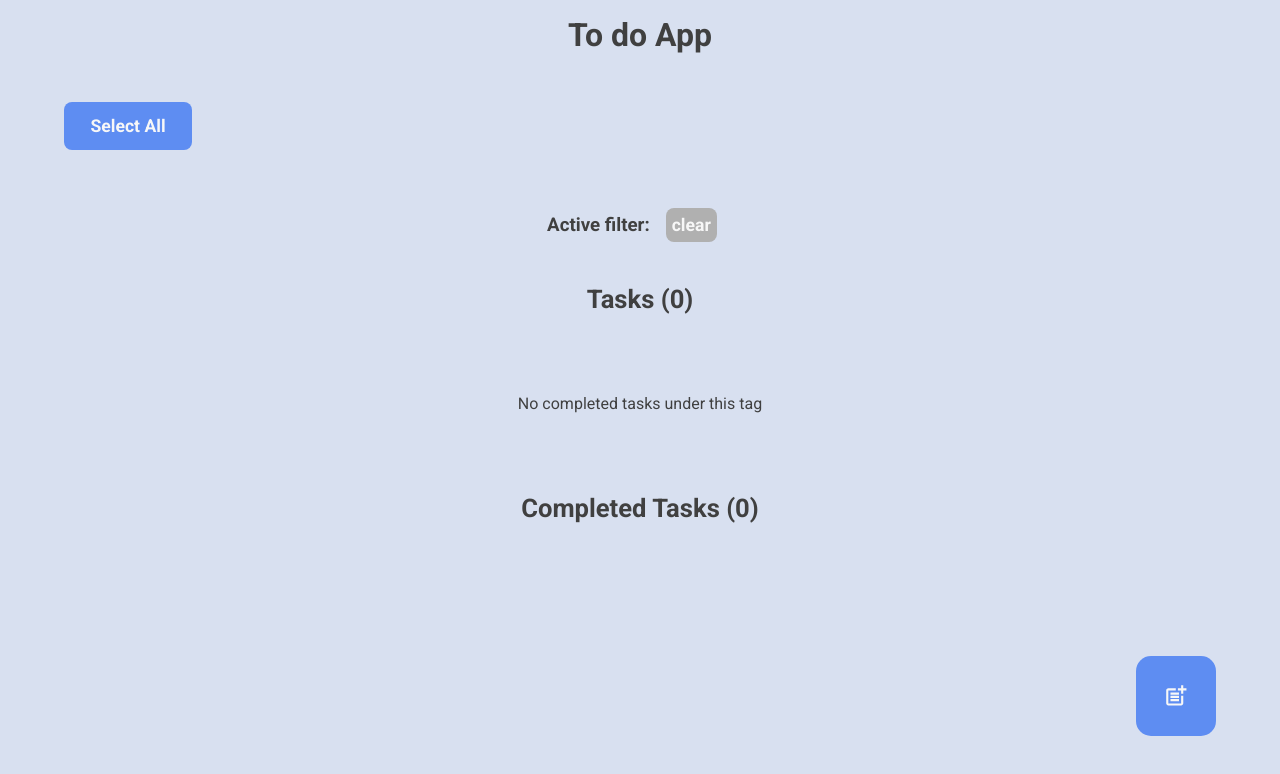
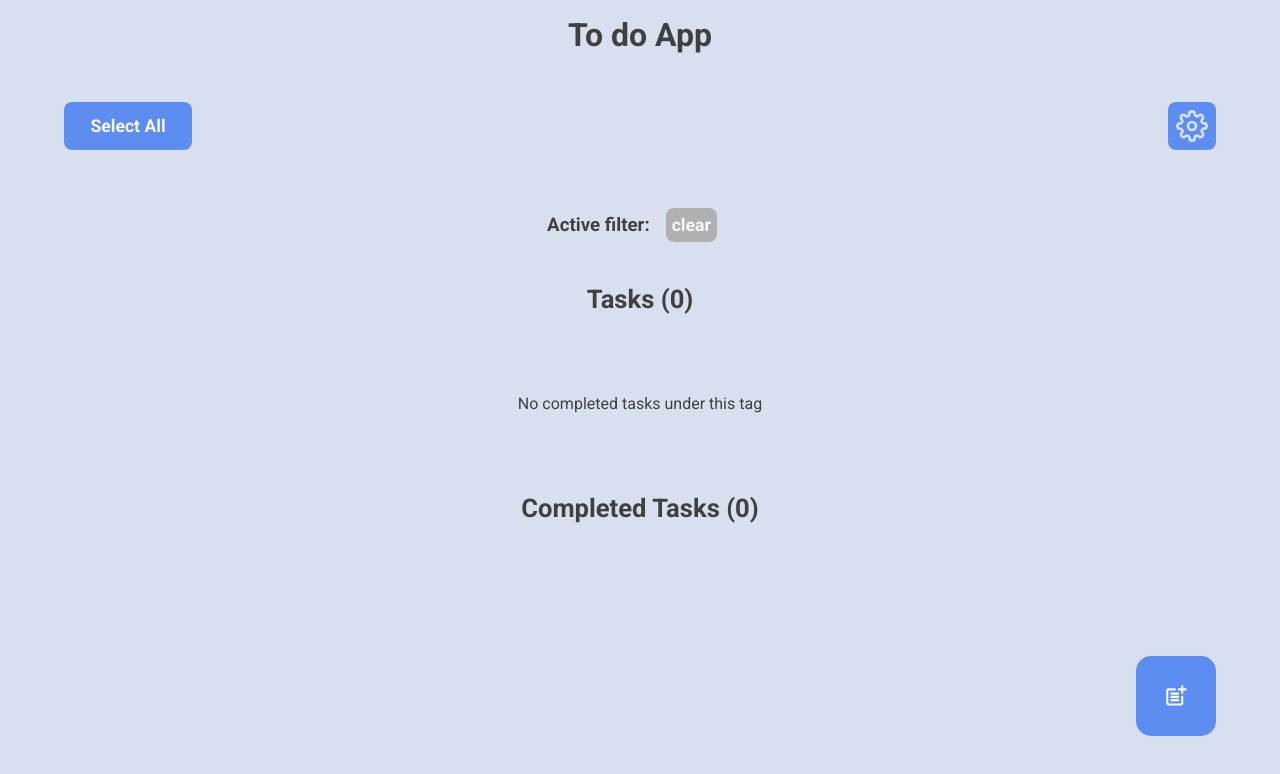
Before and after one commit to Stefanocalo/to-do-app, a React (Create React App) app: page / in a window 1280 px wide. Shown: the top 774 px of the page. Built offline with nearby package versions, Linux system fonts and the light colour scheme.

Commit message:
Add setting panel

```diff
--- a/src/features/Button/SelectAllOption.jsx
+++ b/src/features/Button/SelectAllOption.jsx
@@ -17,13 +17,13 @@ export const SelectAllOption = ({nSelected}) => {
          if(todo.isSelected) {
             if(status !== 'setas'){
                 if(filterTerm === 'all') {
-                   dispatch(updateTodo({
+                 todo.isSelected === true && dispatch(updateTodo({
                     ...todo,
                     status,
                     isSelected: false
                    }))
-                } else if(todo.tag.toLowerCase() === filterTerm) {
-                    dispatch(updateTodo({
+                } else if(filterTerm !== 'all' && todo.tag.toLowerCase() === filterTerm) {
+                    todo.isSelected === true && dispatch(updateTodo({
                         ...todo,
                         status,
                         isSelected: false
--- a/src/features/Button/SelectButton.jsx
+++ b/src/features/Button/SelectButton.jsx
@@ -16,9 +16,7 @@ export const SelectButton = () => {
         dispatch(setFilterTerm(filter));
     }, [filter])
 
-    useEffect(() => {
-        setFilter(filterTerm);
-    }, [filterTerm])
+
 
     return(
         <SelectionB
--- /dev/null
+++ b/src/features/OptionGeneral/OptionGeneral.jsx
@@ -0,0 +1,46 @@
+import React, { useState } from "react";
+import { Modal, SettingContainer, Close, SettingBar, IconsContainer} from "../../style";
+
+import {AiOutlineTags} from 'react-icons/ai';
+import {HiOutlineColorSwatch} from 'react-icons/hi';
+
+
+
+
+export const OptionGeneral = ({optionActive, setOptionActive }) => {
+
+    const [themesTab, setThemesTab] = useState(false);
+    const [tagTab, setTagTab] = useState(false);
+
+
+
+
+
+
+    const top = optionActive ? 0 : 1000;
+    const opacity = optionActive ? 1 : 0
+
+    return(
+        <Modal onClick={() => setOptionActive(false)} style={{opacity: opacity, top: top, alignItems: 'flex-end'}}>
+           <SettingContainer>
+                <div style={{display: 'flex', justifyContent: 'flex-end'}}>
+                    <Close onClick={() => setOptionActive(false)} >X</Close>
+                </div>
+
+
+                <SettingBar >
+                    <IconsContainer>
+                        <AiOutlineTags fontSize='1.6rem'/>
+                        <p>Tags</p>
+                    </IconsContainer>
+                    <IconsContainer>
+                        <HiOutlineColorSwatch  fontSize='1.6rem'/>
+                        <p>Themes</p>
+                    </IconsContainer >
+
+                </SettingBar>
+
+           </SettingContainer>
+        </Modal>
+    )
+}
--- a/src/features/TodoOptions/TodoOptions.jsx
+++ b/src/features/TodoOptions/TodoOptions.jsx
@@ -1,18 +1,21 @@
 import React, {useState, useEffect} from "react";
 import { useDispatch } from "react-redux";
-import { ButtonP, OptionWrapper, ButtonAdd, Close} from "../../style";
+import { ButtonP, OptionWrapper, ButtonAdd, OptionContainer} from "../../style";
 import { SelectButton } from "../Button/SelectButton";
 import { TodoForm } from "../TodoForm/TodoForm";
 import {MdPostAdd} from 'react-icons/md';
 import { useSelector } from "react-redux";
 import { updateTodo } from "../../app/todoSlice";
 import { SelectAllOption } from "../Button/SelectAllOption";
+import {FiSettings} from 'react-icons/fi';
+import { OptionGeneral } from "../OptionGeneral/OptionGeneral";
 
 export const TodoOptions = () => {
 
     const [form, setForm] = useState(false);
     const [selectAllActive, setSelectAllActive] = useState(false);
     const [nSelected,setNSelected] = useState(0);
+    const [optionActive, setOptionActive] = useState(false);
 
     const todos = useSelector(state => state.todo.todolist);
     const filterTerm = useSelector(state => state.todo.filterTerm);
@@ -27,13 +30,15 @@ export const TodoOptions = () => {
                     ...todo,
                     isSelected: actionPayload
                 }))
-            } else {
+            } else if(filterTerm !== 'all'){
                 if(todo.tag.toLowerCase() === filterTerm) {
                     dispatch(updateTodo({
                         ...todo,
                         isSelected: actionPayload
                     }))
                 }
+            } else {
+                return
             }
         })
     };
@@ -50,7 +55,6 @@ export const TodoOptions = () => {
     },[todos])
 
 
-
     return(
         <OptionWrapper>
             <ButtonP role='button' onClick={() => handleSelectAll()}>{nSelected > 0 ? `${nSelected} selected X` : 'Select All'}</ButtonP>
@@ -58,6 +62,10 @@ export const TodoOptions = () => {
             {todos?.filter(todo => todo.isSelected).length === 0 && <SelectButton />}
             {todos?.filter(todo => todo.isSelected).length > 0 && <SelectAllOption nSelected={nSelected}/>}
             <TodoForm form={form} setForm={setForm}/>
+            <OptionContainer role='button' onClick={() => setOptionActive(true)} >
+                <FiSettings />
+            </OptionContainer >
+            <OptionGeneral optionActive={optionActive} setOptionActive={setOptionActive} />
         </OptionWrapper>
     )
 }
--- a/src/style.js
+++ b/src/style.js
@@ -1,5 +1,6 @@
 import styled from "@emotion/styled";
 import { keyframes } from "@emotion/react";
+import { pureFinalPropsSelectorFactory } from "react-redux/es/connect/selectorFactory";
 
 
 export const Main = styled.div`
@@ -295,6 +296,7 @@ export const TodoFeedContainer = styled.div`
     align-items: center;
     width: 100vw;
     min-height: 90vh;
+    overflow: hidden;
 `;
 
 export const DetailContainer = styled.div`
@@ -303,3 +305,64 @@ export const DetailContainer = styled.div`
     min-heght: 2rem;
 
 `;
+
+export const OptionContainer = styled.div`
+    font-size: 2rem;
+    background-color: ${props => props.theme.colors.buttonP};
+    color: ${props => theme.colors.tertiary};
+    transition: 0.3s;
+    height: 3rem;
+    width: 3rem;
+    margin-right: 0 4rem;
+    cursor: pointer;
+    border-radius: 8px;
+    display: flex;
+    align-items: center;
+    justify-content: center;
+    :hover {
+        scale: 1.2;
+        background-color: ${(props) => props.theme.colors.buttonPhover};
+    }
+    :active {
+        scale: 1;
+    }
+`;
+
+export const SettingContainer = styled.div`
+    height: 90vh;
+    width: 100vw;
+    background-color: ${props => props.theme.colors.tertiary};
+    border-top-left-radius: 15px;
+    border-top-right-radius: 15px;
+    padding: 1rem;
+    display: flex;
+    flex-direction: column;
+    @media (max-width: 900px) {
+        width: 93vw;
+    }
+`;
+
+export const SettingBar = styled.div`
+    width: 100%;
+    height: 5.5rem;
+    border-top: 1px solid ${props => props.theme.colors.primary};
+    position: fixed;
+    bottom: 0;
+    left: 0;
+    display: flex;
+    align-items:center;
+    justify-content: space-around;
+`;
+
+export const IconsContainer = styled.div`
+    width: 7rem;
+    display: flex;
+    align-items: center;
+    justify-content: center;
+    flex-direction: column;
+    transition: 0.3s;
+    cursor: pointer;
+    :hover {
+        scale: 1.2;
+    }
+`;
```
Also changed, not shown: src/features/Todo/Todo.css (line endings or trailing spaces).
